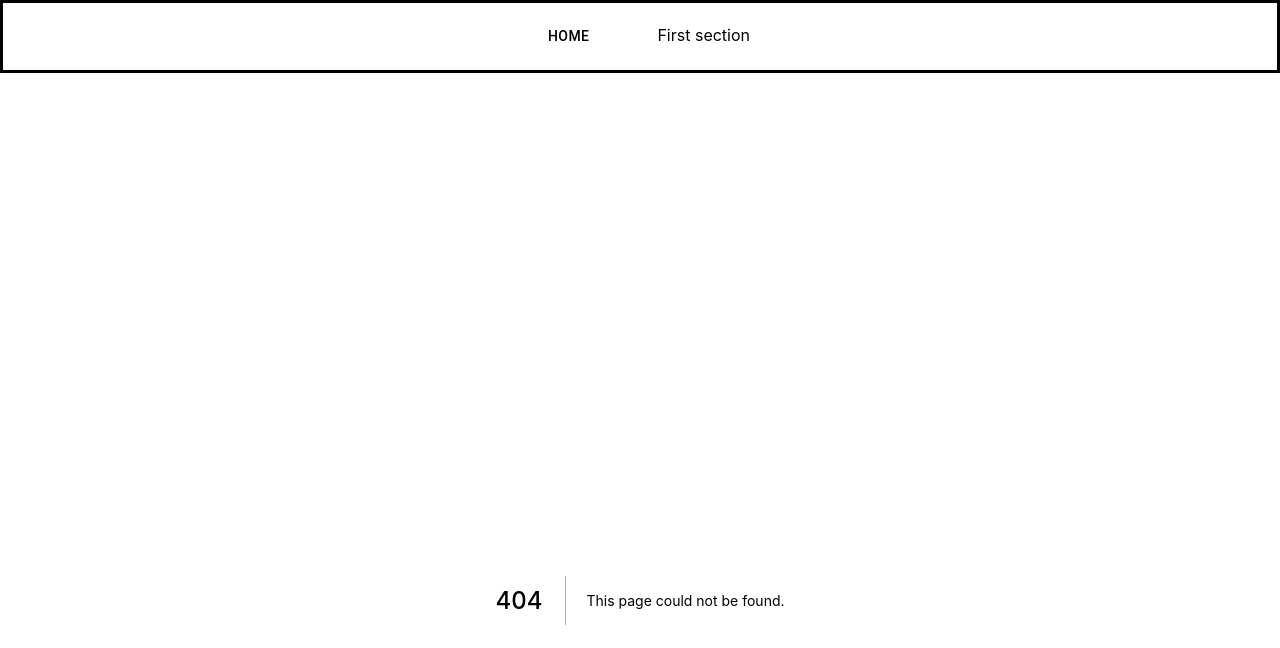
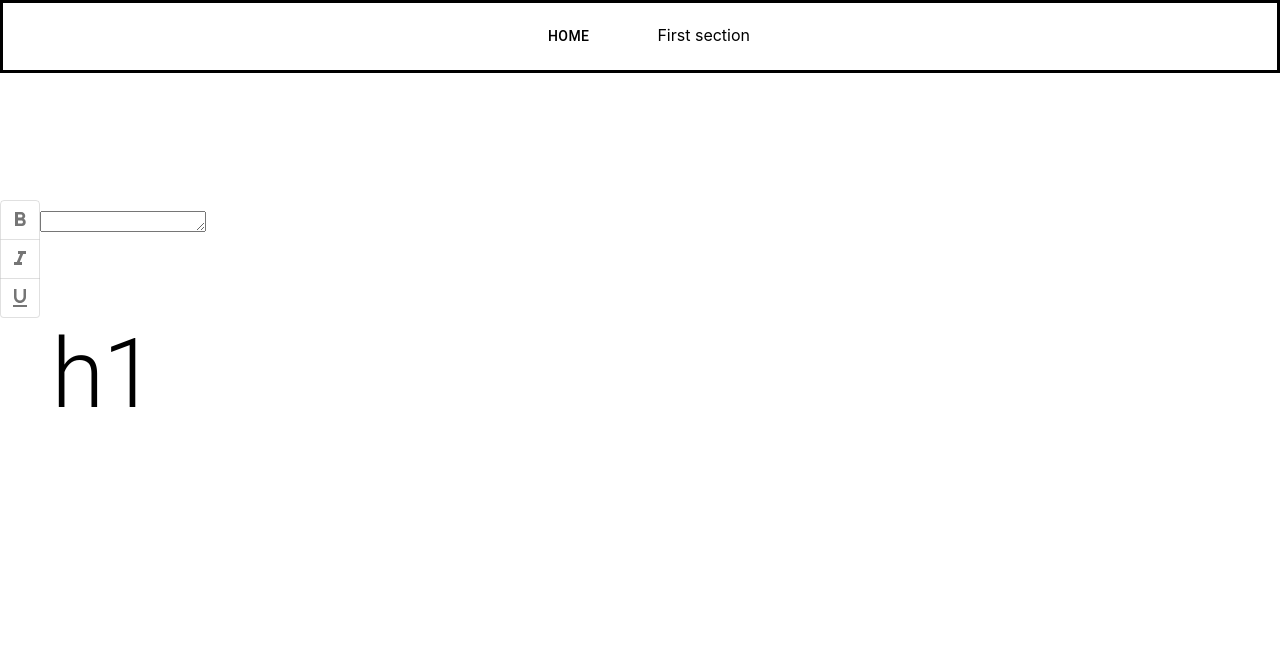
Before and after one commit to DantesSagan/materialNextReact, a Next.js app: page /togglebutton in a window 1280 px wide. Before the commit this address had no page. Shown: the top 648 px of the page. Built offline with nearby package versions, Linux system fonts and the light colour scheme.

Commit message:
6 toggle buton with specify font styles in input text

```diff
--- a/components/layout/navbar.js
+++ b/components/layout/navbar.js
@@ -133,6 +133,12 @@ export default function Navbar() {
                         <a>Link to Group buttons</a>
                       </Link>
                     </Button>
+                    <Button variant='contained'>
+                      {' '}
+                      <Link href='/togglebutton'>
+                        <a>Link to Toggle-button</a>
+                      </Link>
+                    </Button>
                   </ButtonGroup>
                 </Stack>
               </div>
--- a/pages/groupbuttons/index.js
+++ b/pages/groupbuttons/index.js
@@ -4,7 +4,7 @@ import React from 'react';
 
 export default function MuiButton() {
   return (
-    <Stack direction='row' display='inline-block'>
+    <Stack direction='row' display='inline-block' textAlign='center'>
       {/* You can specify thig group on buttons with variant/orientation*/}
       <ButtonGroup
         variant='contained'
--- /dev/null
+++ b/pages/togglebutton/index.tsx
@@ -0,0 +1,84 @@
+import {
+  FormatBold,
+  FormatItalic,
+  FormatUnderlined,
+} from '@mui/icons-material';
+import {
+  Stack,
+  TextareaAutosize,
+  ToggleButton,
+  ToggleButtonGroup,
+  Typography,
+} from '@mui/material';
+import { useState } from 'react';
+
+export default function ToggleButtons() {
+  // In this case when you toggle the button of BOLD || ITALIC || UNDERLINED
+  // By specify useState formats will be pushed into array which will store data
+  // What formats will be displayed and hold Formats for specify text in input or textarea
+
+  const [formats, setFormats] = useState<string[]>([]);
+  const [text, setText] = useState('');
+  console.log(formats);
+
+  const handleFormatChange = (
+    _event: React.MouseEvent<HTMLElement>,
+    updatedFormats: string[]
+  ) => {
+    setFormats(updatedFormats);
+  };
+
+  // And if we are assign it with null it will be displayed only one Format
+  //   const [formats, setFormats] = useState<string | null>(null);
+  // console.log(formats);
+
+  // const handleFormatChange = (
+  //   _event: React.MouseEvent<HTMLElement>,
+  //   updatedFormats: string | null
+  // ) => {
+  //   setFormats(updatedFormats);
+  // };
+
+  const fontItalic =
+    formats[0] === 'italic' ||
+    formats[1] === 'italic' ||
+    formats[2] === 'italic'
+      ? 'italic'
+      : null;
+  return (
+    <Stack
+      direction='row'
+      display='inline-block'
+      style={{ textAlign: 'center' }}
+    >
+      <ToggleButtonGroup
+        aria-label='text formatting'
+        value={formats}
+        onChange={handleFormatChange}
+        size='small'
+        color='success'
+        orientation='vertical'
+        // And if we assign exclusive parameter in this case to ToggleButtonGroup
+        // Will be used and stored only one parameter
+      >
+        <ToggleButton value='bold' aria-label='bold'>
+          <FormatBold />
+        </ToggleButton>
+        <ToggleButton value='italic' aria-label='italic'>
+          <FormatItalic />
+        </ToggleButton>
+        <ToggleButton value='underline' aria-label='underlined'>
+          <FormatUnderlined />
+        </ToggleButton>
+      </ToggleButtonGroup>
+      <TextareaAutosize
+        onChange={({ target }) => setText(target.value)}
+        value={text}
+      />
+      <div style={{ fontStyle: fontItalic }}>{text}</div>
+      <Typography variant='h1' gutterBottom>
+        h1
+      </Typography>
+    </Stack>
+  );
+}
```
